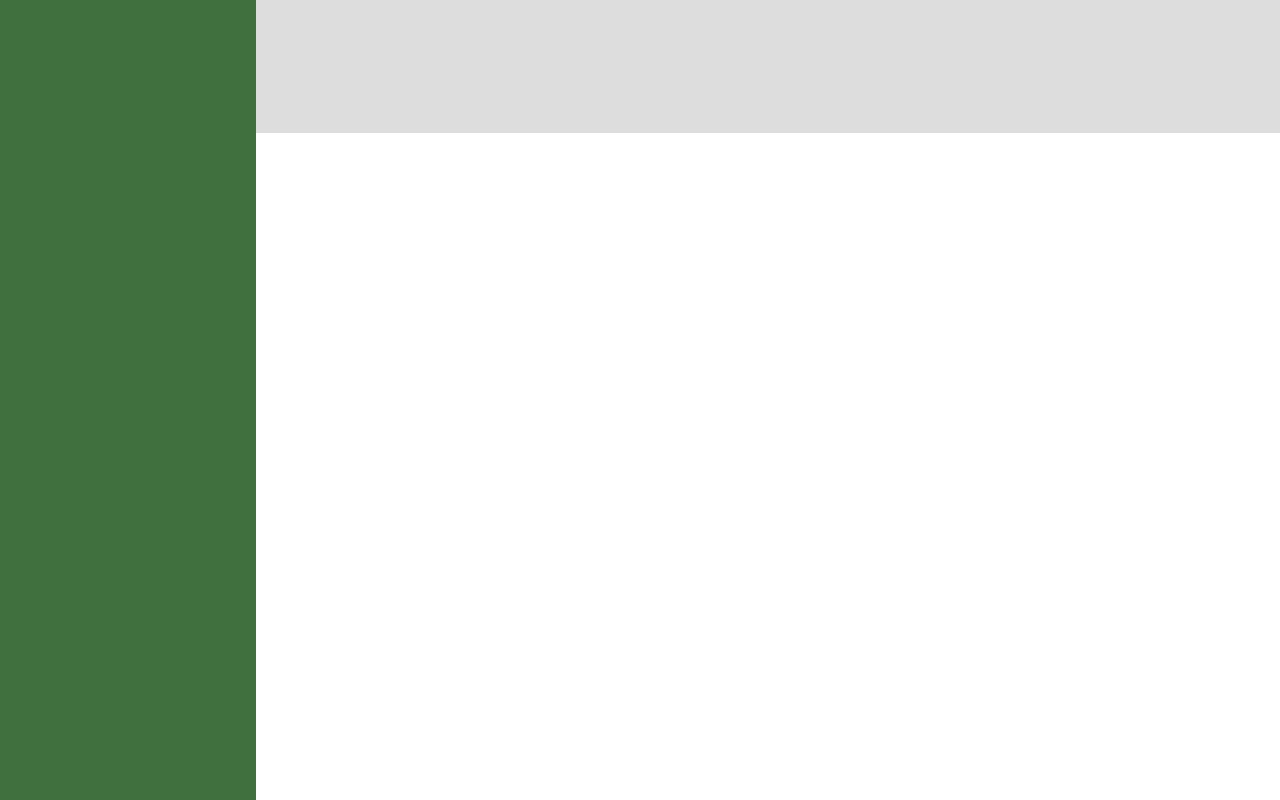
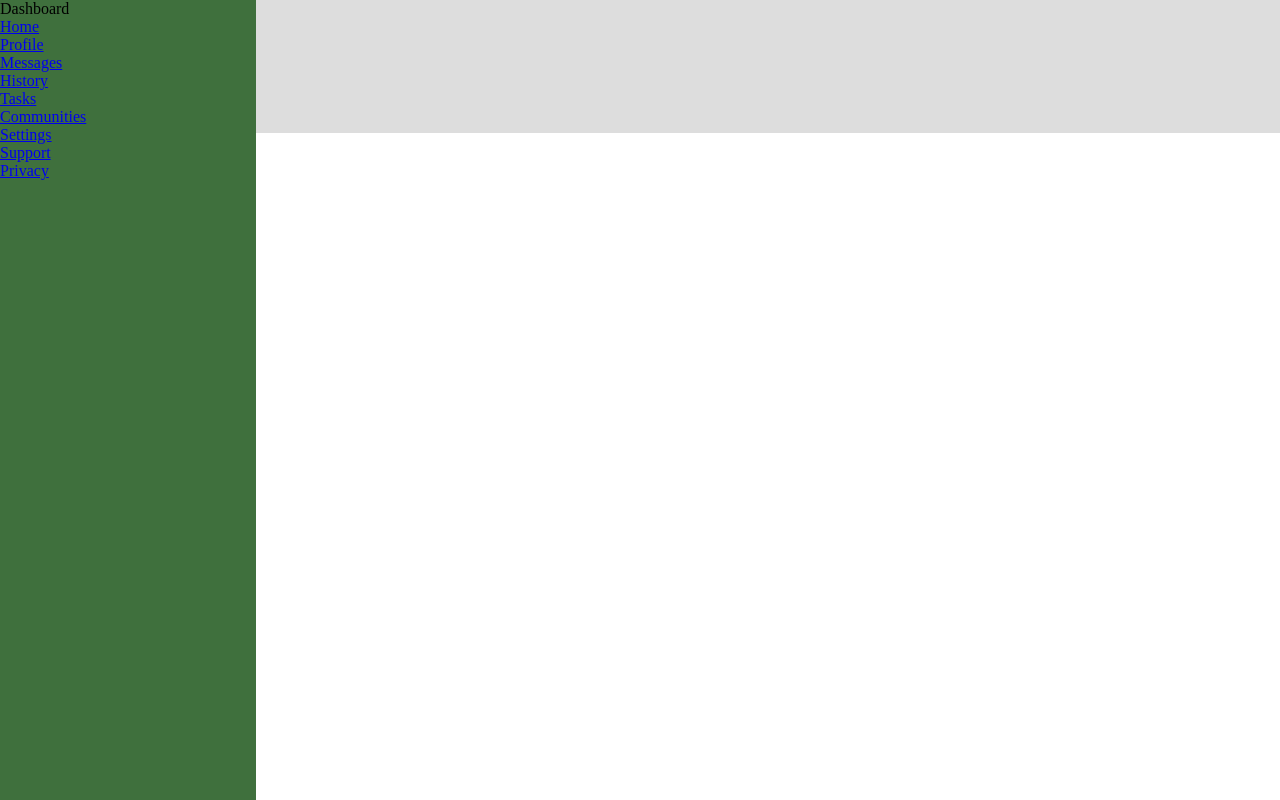
Before and after one commit to gisha313/admin-dashboard, a plain HTML site: page index.html in a window 1280 px wide. Drawn offline with Linux system fonts and the light colour scheme.

Commit message:
Add sidebar navigation links

```diff
--- a/index.html
+++ b/index.html
@@ -14,7 +14,26 @@
     </header>
 
     <nav class="sidebar">
-
+        <div class="logo">
+            Dashboard
+        </div>
+        <div class="top-links">
+            <ul>
+                <li><a href="#">Home</a></li>
+                <li><a href="#">Profile</a></li>
+                <li><a href="#">Messages</a></li>
+                <li><a href="#">History</a></li>
+                <li><a href="#">Tasks</a></li>
+                <li><a href="#">Communities</a></li>
+            </ul>
+        </div>
+        <div class="bottom-links">
+            <ul>
+                <li><a href="#">Settings</a></li>
+                <li><a href="#">Support</a></li>
+                <li><a href="#">Privacy</a></li>
+            </ul>
+        </div>
     </nav>
 
     <main class="content">
```
